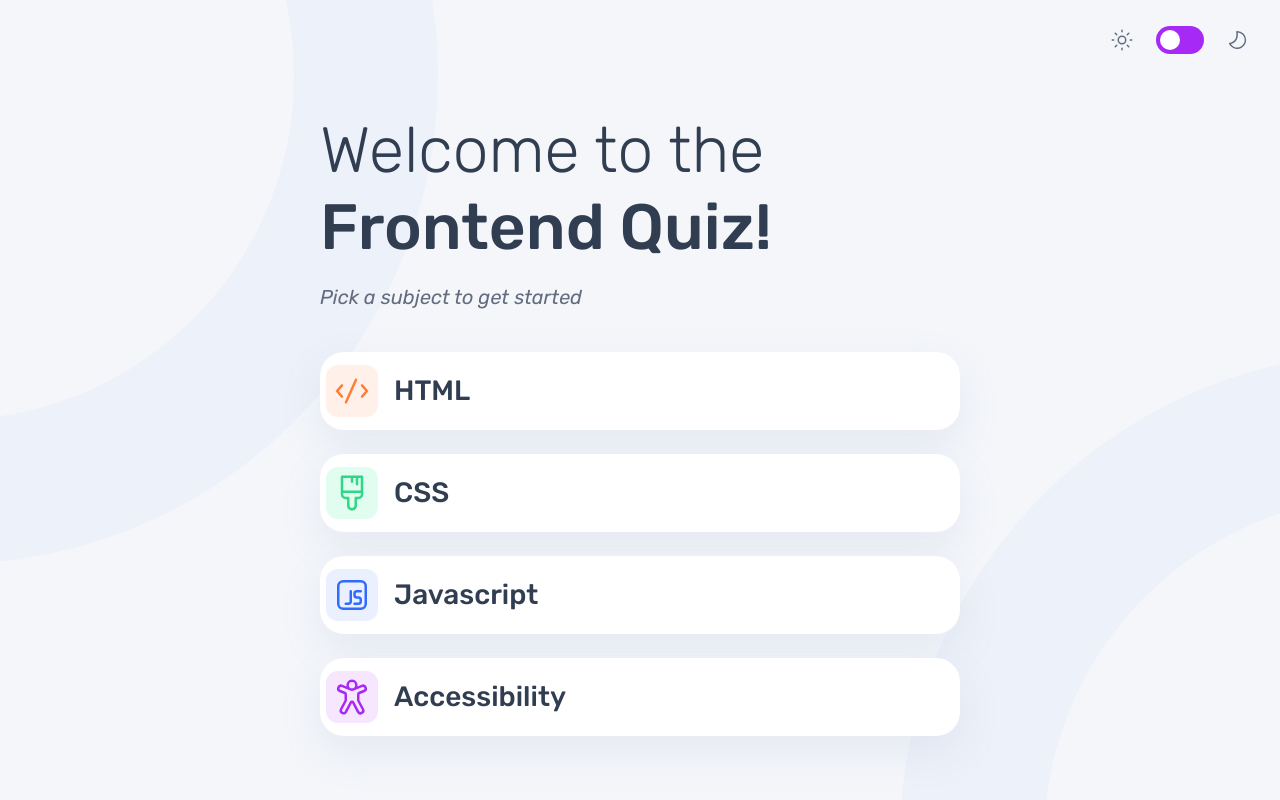
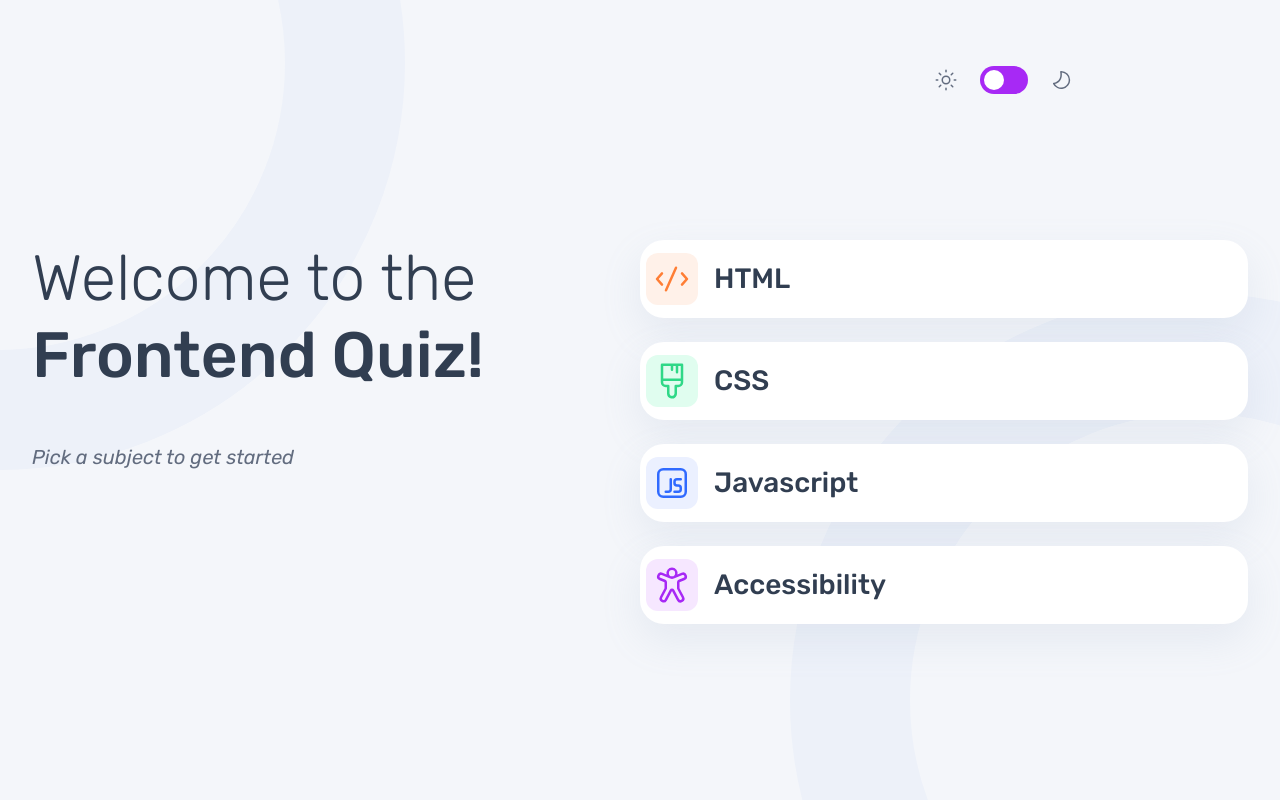
Before and after one commit to ralphvirtucio/frontend-quiz-app, a plain HTML site: page index.html in a window 1280 px wide. Drawn offline with Linux system fonts and the light colour scheme.

Commit message:
Implemented mobile-tablet-desktop design

```diff
--- a/scss/layouts/_grid.scss
+++ b/scss/layouts/_grid.scss
@@ -1,3 +1,4 @@
+@use '../abstracts' as *;
 
 
 .grid {
@@ -6,5 +7,8 @@
 
   &.col-2 {
 
+    @include respond-to('medium') {
+      grid-template-columns: 1fr 1fr;
+    }
   }
 }
--- a/scss/layouts/_header.scss
+++ b/scss/layouts/_header.scss
@@ -5,7 +5,14 @@
   padding-block: 1.625rem;
   padding-inline-end: 1.5rem;
   // width: 90%;
-  // max-width: 30rem;
+  // max-width: 20rem;
+  @include respond-to('medium') {
+    width: 100%;
+    max-width: 22rem;
+   }
+  @include respond-to('large') {
+    max-width: 17rem;
+   }
 
   button {
     line-height: 0;
--- a/scss/pages/_home.scss
+++ b/scss/pages/_home.scss
@@ -5,6 +5,10 @@ body {
   font-family: $ff-main;
   display: grid;
   place-items: center;
+
+  @include respond-to('medium') {
+    grid-auto-rows: 10rem auto;
+  }
 }
 
 .start-menu {
@@ -13,7 +17,16 @@ body {
   max-width: 40rem;
   margin-block-end: 15rem;
 
+  @include respond-to('medium') {
+   width: 100%;
+   max-width: 80rem;
+   padding-inline: 2rem;
+   margin-block-end: 8rem;
+
+  }
+
   .welcome-section {
+
     h1 {
       line-height: 1.2;
       font-size: 2.5rem;
@@ -24,6 +37,13 @@ body {
       @include respond-to('small') {
         font-size: $fs-heading-l;
       }
+
+
+      @include respond-to('medium') {
+        margin-block-end: 3rem;
+      }
+
+
 
       span {
         font-weight: 300;
--- a/scss/themes/_theme.scss
+++ b/scss/themes/_theme.scss
@@ -5,6 +5,8 @@ body {
   background-color: $light-grey;
   background-image: url('/assets/images/pattern-background-mobile-light.svg');
   background-repeat: no-repeat;
+  background-size: 100% 100%;
+
 
   @include respond-to('small') {
     background-image: url('/assets/images/pattern-background-tablet-light.svg');
```
Also changed, not shown: css/style.css, 1 other file.
